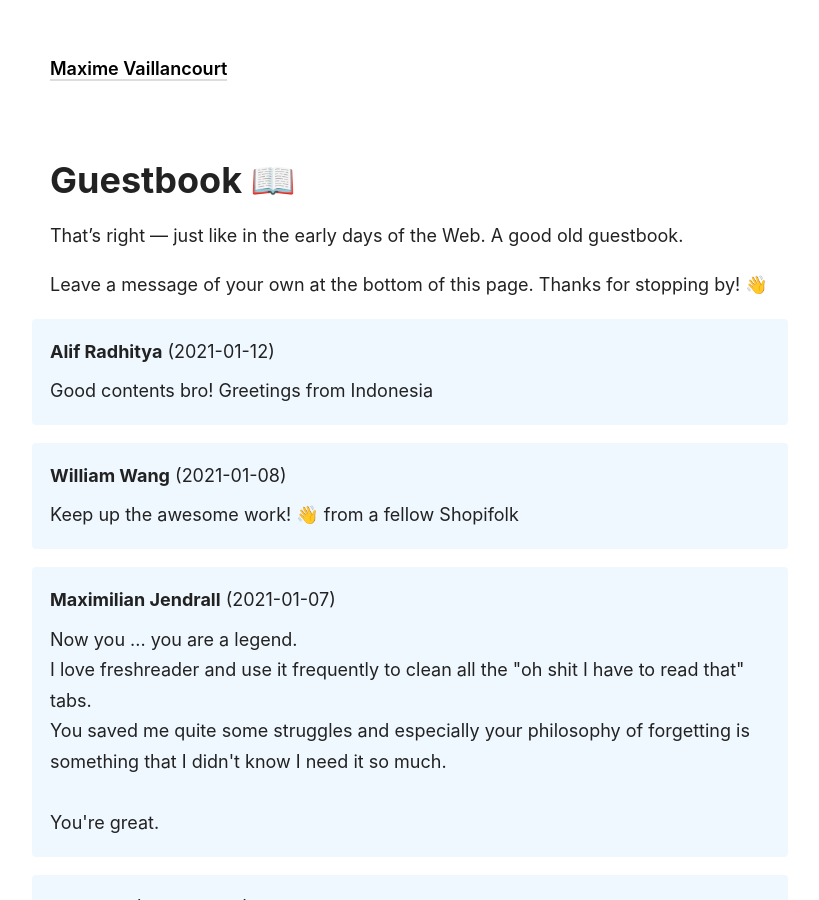
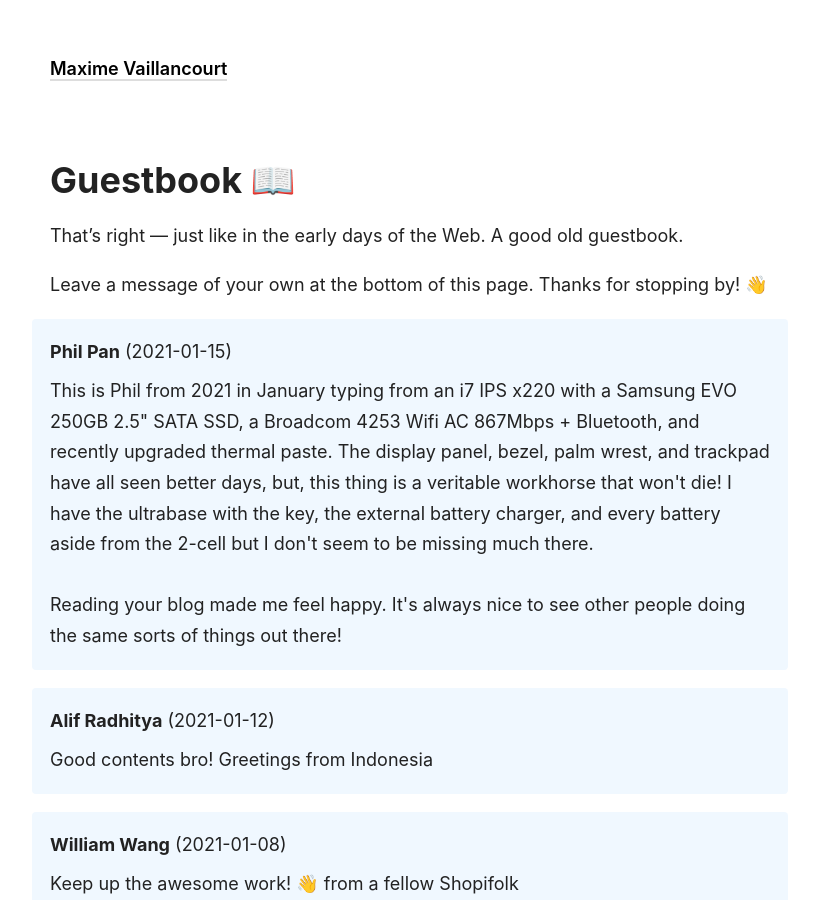
Before and after one commit to maximevaillancourt/maximevaillancourt.github.io, a Jekyll site: the page built from _pages/guestbook.md, in a window 1280 px wide and 900 px high. Shown: the whole window, without its empty margins (230-1049 px from the left). Built offline with Jekyll 4.4.1, drawn with Linux system fonts in a browser that asks for light colours.

Commit message:
Update guestbook messages from Netlify Forms API

```diff
--- a/_data/guestbook_messages.yml
+++ b/_data/guestbook_messages.yml
@@ -73,3 +73,14 @@
   author: Alif Radhitya
   timestamp: '2021-01-12T03:30:24+00:00'
   body: Good contents bro! Greetings from Indonesia
+- netlify_submission_id: 600136a6694ff87a965a8241
+  author: Phil Pan
+  timestamp: '2021-01-15T06:31:02+00:00'
+  body: "This is Phil from 2021 in January typing from an i7 IPS x220 with a Samsung
+    EVO 250GB 2.5&quot; SATA SSD, a Broadcom 4253 Wifi AC 867Mbps + Bluetooth, and
+    recently upgraded thermal paste.  The display panel, bezel, palm wrest, and trackpad
+    have all seen better days, but, this thing is a veritable workhorse that won&#39;t
+    die!  I have the ultrabase with the key, the external battery charger, and every
+    battery aside from the 2-cell but I don&#39;t seem to be missing much there.\r\n\r\nReading
+    your blog made me feel happy.  It&#39;s always nice to see other people doing
+    the same sorts of things out there!"
```
